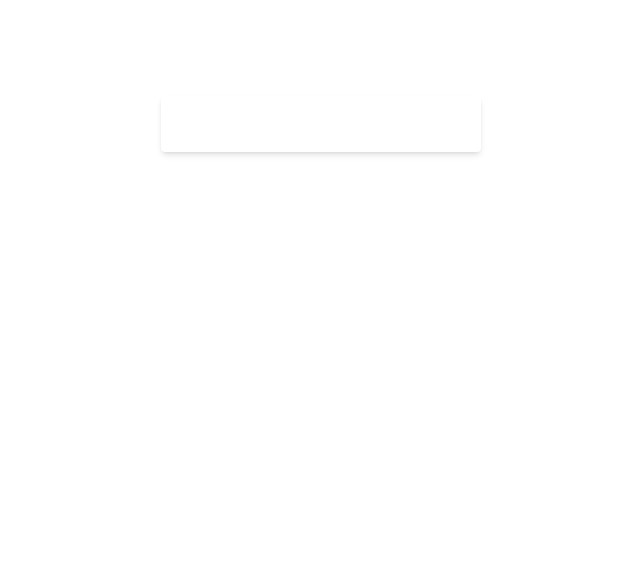
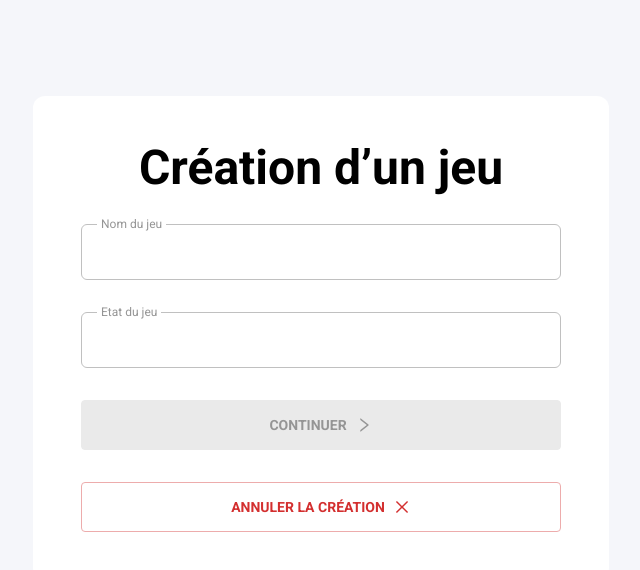
Before and after one commit to Solaa08/new-next, a Next.js app: page / in a window 1280 px wide. Shown: the top 570 px of the page, without its empty margins (319-959 px from the left). Built offline with nearby package versions, Linux system fonts and the light colour scheme.

Commit message:
feat(gqme): add form game and form nectron

```diff
--- a/src/app/globals.css
+++ b/src/app/globals.css
@@ -1,3 +1,5 @@
+@import url('https://fonts.googleapis.com/css2?family=Roboto:ital,wght@0,100;0,300;0,400;0,500;0,700;0,900;1,100;1,300;1,400;1,500;1,700;1,900&display=swap');
+
 @tailwind base;
 @tailwind components;
 @tailwind utilities;
@@ -15,9 +17,13 @@
     --background-end-rgb: 0, 0, 0;
   }
 }
+*{
+  font-family: "Roboto", sans-serif;
+}
 
 body {
   color: rgb(var(--foreground-rgb));
+
   background: linear-gradient(
       to bottom,
       transparent,
--- a/src/app/nectron/Button.tsx
+++ b/src/app/nectron/Button.tsx
@@ -8,21 +8,30 @@ React.DetailedHTMLProps<React.ButtonHTMLAttributes<HTMLButtonElement>, HTMLButto
 
 interface ButtonProps extends ButtonWithChildren {
   className?: string;
+  outline?: boolean
   variant: VARIANT;
 }
 
 const buttonColors = {
-  [VARIANT.PRIMARY]: "bg-primary-default",
-  [VARIANT.SECONDARY]: "bg-secondary-default",
-  [VARIANT.DANGER]: "bg-danger-default",
-  [VARIANT.WARNING]: "bg-warning-default",
-  [VARIANT.SUCCESS]: "bg-success-default"
+  [VARIANT.PRIMARY]: "bg-primary",
+  [VARIANT.SECONDARY]: "bg-secondary-light border border-secondary-light",
+  [VARIANT.DANGER]: "bg-danger",
+  [VARIANT.WARNING]: "bg-warning",
+  [VARIANT.SUCCESS]: "bg-success"
+}
+
+const buttonOutline = {
+  [VARIANT.PRIMARY]: "border border-primary",
+  [VARIANT.SECONDARY]: "border border-secondary",
+  [VARIANT.DANGER]: "border border-danger-200",
+  [VARIANT.WARNING]: "border border-warning",
+  [VARIANT.SUCCESS]: "border border-success"
 }
 
 const textColors  = {
   [VARIANT.PRIMARY]: "text-white",
   [VARIANT.SECONDARY]: "text-secondary-dark",
-  [VARIANT.DANGER]: "text-danger-dark",
+  [VARIANT.DANGER]: "text-danger",
   [VARIANT.WARNING]: "text-warning-dark",
   [VARIANT.SUCCESS]: "text-success-dark"
 }
@@ -30,13 +39,14 @@ const textColors  = {
 export default function Button({
   children,
   className,
+  outline = false,
   variant = VARIANT.PRIMARY,
   ...props
 }: ButtonProps): ReactElement {
 
   return (
     <button
-      className={clsx(buttonColors[variant], textColors[variant], className, 'font-bold py-2 px-4 rounded')}
+      className={clsx( outline ? buttonOutline[variant]: buttonColors[variant], textColors[variant], className, 'flex gap-2 justify-center items-center text-center font-bold py-3.5 px-4 rounded uppercase')}
       {...props}
     >
       {children}
--- a/src/app/nectron/Form.tsx
+++ b/src/app/nectron/Form.tsx
@@ -10,9 +10,10 @@ export default function Form({
   ...props
 }: FormHTMLAttributes<HTMLFormElement>) {
   return (
-    <form className={clsx(className, 'w-full max-w-xs bg-white shadow-md rounded px-8 pt-6 pb-8 mb-4')}
+    <form className={clsx(className, 'bg-white rounded-xl p-12 gap-8 flex flex-col')}
     {...props}
     action={action}>
+        {children}
     </form>
   );
 }
--- a/src/app/nectron/Input.tsx
+++ b/src/app/nectron/Input.tsx
@@ -10,7 +10,7 @@ export default function Input({
 }: InputHTMLAttributes<HTMLInputElement>) {
   return (
     <input
-      className={clsx(className, 'bg-secondary-light border border-secondary text-dark text-sm rounded-lg active:ring-success active:border-success block p-2.5')}
+      className={clsx(className, 'bg-transparent border border-secondary text-dark text-sm rounded-md active:ring-success active:border-success block p-3 h-14')}
       {...props}
     />
   );
--- /dev/null
+++ b/src/app/nectron/Label.tsx
@@ -0,0 +1,15 @@
+import clsx from 'clsx';
+import React, { LabelHTMLAttributes } from 'react';
+
+export type LabelProps = LabelHTMLAttributes<HTMLLabelElement>;
+
+export default function Label({
+  children,
+  className,
+  ...props
+}: LabelProps) {
+  return (
+        <label className="flex flex-col relative" {...props} >{children}</label>
+
+  );
+}
--- /dev/null
+++ b/src/app/nectron/OnTop.tsx
@@ -0,0 +1,15 @@
+import clsx from 'clsx';
+import React, { LabelHTMLAttributes } from 'react';
+
+export type OnTopProps = LabelHTMLAttributes<HTMLLabelElement>;
+
+export default function OnTop({
+  children,
+  className,
+  ...props
+}: OnTopProps) {
+  return (
+        <label className="text-secondary-dark absolute -mt-3 bg-white text-xs ml-4 box-content text-center h-4 flex p-1" {...props} >{children}</label>
+
+  );
+}
--- a/src/app/page.tsx
+++ b/src/app/page.tsx
@@ -2,15 +2,27 @@
 import Button from "./nectron/Button";
 import Form from "./nectron/Form";
 import Input from "./nectron/Input";
+import Label from "./nectron/Label";
+import { AiOutlineClose, AiOutlineRight } from "react-icons/ai";
 
 import { VARIANT } from "./nectron/variant";
+import OnTop from "./nectron/OnTop";
 
 export default function Home() {
   return (
-    <main className="flex bg-white min-h-screen flex-col items-center justify-between p-24 text-sm">
-      <Form>
-        <Input></Input>
-        <Button variant={VARIANT.PRIMARY}>Test</Button>
+    <main className="flex bg-bg min-h-screen flex-col items-center justify-between p-24 text-sm">
+      <Form className="w-[480px] box-content">
+        <h2 className="text-dark text-5xl font-bold text-center">Création d’un jeu</h2>
+        <Label>
+          <OnTop>Nom du jeu</OnTop>
+          <Input name="name" />
+        </Label>
+        <Label>
+          <OnTop>Etat du jeu</OnTop>
+          <Input name="state" />
+        </Label>
+        <Button variant={VARIANT.SECONDARY}>Continuer <AiOutlineRight size={18}/></Button>
+        <Button variant={VARIANT.DANGER} outline>Annuler la création <AiOutlineClose size={18}/></Button>
       </Form>
     </main>
   );
--- a/tailwind.config.ts
+++ b/tailwind.config.ts
@@ -17,6 +17,7 @@ const config: Config = {
     colors: {
       'white': '#FFFFFF',
       'dark': '#000000',
+      'bg': "#F5F6FA",
       'primary': {
         'light' : '#85AAFF',
         DEFAULT: '#4880FF',
@@ -28,9 +29,15 @@ const config: Config = {
         'dark': '#959595'
       },
       'danger': {
-        'light' : '#FABDB7',
-        DEFAULT: '#FCD7D4',
-        'dark': '#EF3826'
+        '100': "#F6D5D5",
+        '200': "#EDACAC",
+        '300': "#E58282",
+        '400' : '#DC5959',
+        DEFAULT: '#D32F2F',
+        '600': '#A92626',
+        '700': "#7F1C1C",
+        '800': "#541313",
+        '900': "#2A0909",
       },
       'warning': {
         'light' : '#FFE2C7',
@@ -43,6 +50,9 @@ const config: Config = {
         'dark': '#00B69B'
       },
     },
+    fontFamily: {
+      'sans': ['Roboto', 'sans-serif'],
+    }
   },
 
   plugins: [],
```
